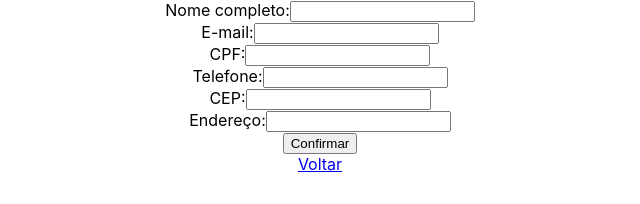
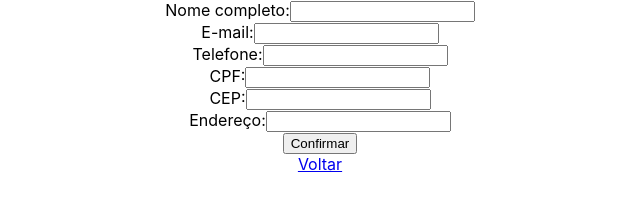
Before and after one commit to tryber/sd-05-block14-project-frontend-online-store-9, a React (Create React App) app: page /payment in a window 1280 px wide. Shown: the top 204 px of the page, without its empty margins (320-960 px from the left). Built offline with nearby package versions, Linux system fonts and the light colour scheme.

Commit message:
Requirement 12 partially solved

```diff
--- a/src/pages/Cart.js
+++ b/src/pages/Cart.js
@@ -1,4 +1,5 @@
 import React, { Component } from 'react';
+import { Link } from 'react-router-dom';
 import CartVazio from '../components/CarrinhoVazio';
 
 export default class Cart extends Component {
@@ -6,6 +7,9 @@ export default class Cart extends Component {
     return (
       <div>
         <CartVazio />
+        <Link to="/payment">
+          <button data-testeid="checkout-products">Finalizar a compra</button>
+        </Link>
       </div>
     );
   }
--- a/src/pages/Payment.js
+++ b/src/pages/Payment.js
@@ -11,7 +11,7 @@ class Payment extends React.Component {
       phone: '',
       cep: '',
       address: '',
-    }
+    };
     this.confirmPurchase = this.confirmPurchase.bind(this);
     this.updateState = this.updateState.bind(this);
   }
@@ -34,50 +34,106 @@ class Payment extends React.Component {
     });
   }
 
+  renderFullName() {
+    const { fullName } = this.state;
+    return (
+      <div>
+        <label htmlFor="checkout-fullname">Nome completo:</label>
+        <input
+          data-testid="checkout-fullname" type="text" name="fullName"
+          value={fullName} onChange={this.updateState}
+        />
+        <br />
+      </div>
+    );
+  }
+
+  renderEmail() {
+    const { email } = this.state;
+    return (
+      <div>
+        <label htmlFor="checkout-email">E-mail:</label>
+        <input
+          data-testid="checkout-email" type="text" name="email"
+          value={email} onChange={this.updateState}
+        />
+        <br />
+      </div>
+    );
+  }
+
+  renderPhone() {
+    const { phone } = this.state;
+    return (
+      <div>
+        <label htmlFor="checkout-phone">Telefone:</label>
+        <input
+          data-testid="checkout-phone" type="text" name="phone"
+          value={phone} onChange={this.updateState}
+        />
+        <br />
+      </div>
+    );
+  }
+
+  renderCpf() {
+    const { cpf } = this.state;
+    return (
+      <div>
+        <label htmlFor="checkout-cpf">CPF:</label>
+        <input
+          data-testid="checkout-cpf" type="text" name="cpf"
+          value={cpf} onChange={this.updateState}
+        />
+        <br />
+      </div>
+    );
+  }
+
+  renderCep() {
+    const { cep } = this.state;
+    return (
+      <div>
+        <label htmlFor="checkout-cep">CEP:</label>
+        <input
+          data-test-id="checkout-cep" type="text" name="cep"
+          value={cep} onChange={this.updateState}
+        />
+        <br />
+      </div>
+    );
+  }
+
+  renderAddress() {
+    const { address } = this.state;
+    return (
+      <div>
+        <label htmlFor="checkout-address">Endereço:</label>
+        <input
+          data-testid="checkout-address" type="text" name="address"
+          value={address} onChange={this.updateState}
+        />
+        <br />
+      </div>
+    );
+  }
+
   render() {
-    const { fullName, email, cpf, phone, cep, address } = this.state;
-    return(
+    return (
       <div>
         <div>
-
-        <label htmlFor="checkout-fullname">Nome completo:</label>
-        <input data-testid="checkout-fullname" type="text" value={fullName} name='fullName' onChange={this.updateState}></input>
-        <br />
-
-        <label htmlFor="checkout-email">E-mail:</label>
-        <input data-testid="checkout-email" type="text" value={email} name='email' onChange={this.updateState}></input>
-        <br />
-
-        <label htmlFor="checkout-cpf">CPF:</label>
-        <input data-testid="checkout-cpf" type="text" value={cpf} name='cpf' onChange={this.updateState}></input>
-        <br />
-
-        <label htmlFor="checkout-phone">Telefone:</label>
-        <input data-testid="checkout-phone" type="text" value={phone} name='phone' onChange={this.updateState}></input>
-        <br />
-
-        <label htmlFor="checkout-cep">CEP:</label>
-        <input data-test-id="checkout-cep" type="text" value={cep} name='cep' onChange={this.updateState}></input>
-        <br />
-
-        <label htmlFor="checkout-address">Endereço:</label>
-        <input data-testid="checkout-address" type="text" value={address} name='address' onChange={this.updateState}></input>
-
-        <br />
-        <button type="submitt" onClick={this.confirmPurchase}>Confirmar</button>
-        <br />
-
+          {this.renderFullName()}
+          {this.renderEmail()}
+          {this.renderPhone()}
+          {this.renderCpf()}
+          {this.renderCep()}
+          {this.renderAddress()}
+          <button type="submitt" onClick={this.confirmPurchase}>Confirmar</button>
         </div>
         <Link to="/">Voltar</Link>
       </div>
-    )
+    );
   }
 }
 
 export default Payment;
-// Elemento "Nome completo" deve possuir o atributo data-testid com o valor checkout-fullname.
-// Elemento "Email" deve possuir o atributo data-testid com o valor checkout-email.
-// Elemento "CPF" deve possuir o atributo data-testid com o valor checkout-cpf.
-// Elemento "Telefone" deve possuir o atributo data-testid com o valor checkout-phone.
-// Elemento "CEP" deve possuir o atributo data-testid com o valor checkout-cep.
-// Elemento "Endereço" deve possuir o atributo data-testid com o valor checkout-address.
```
